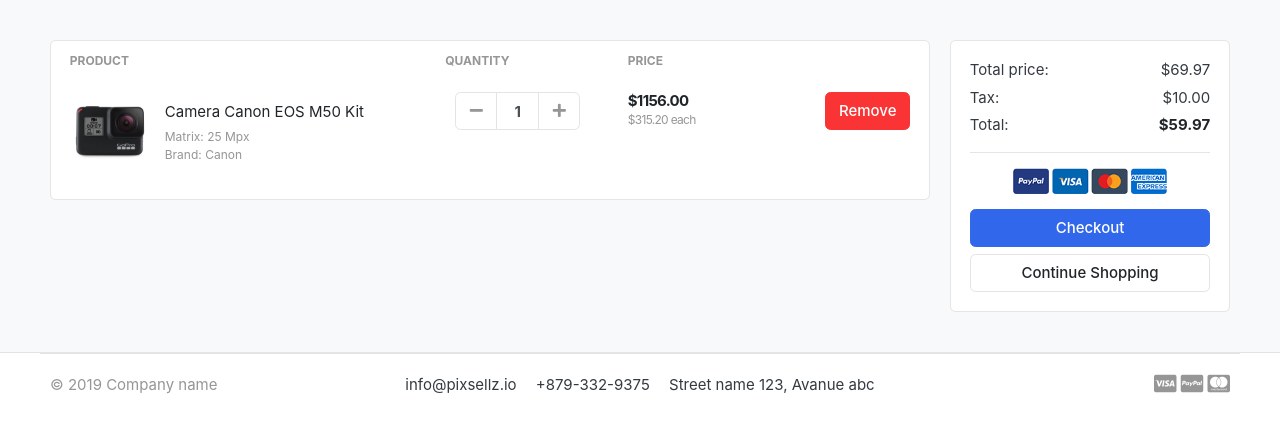
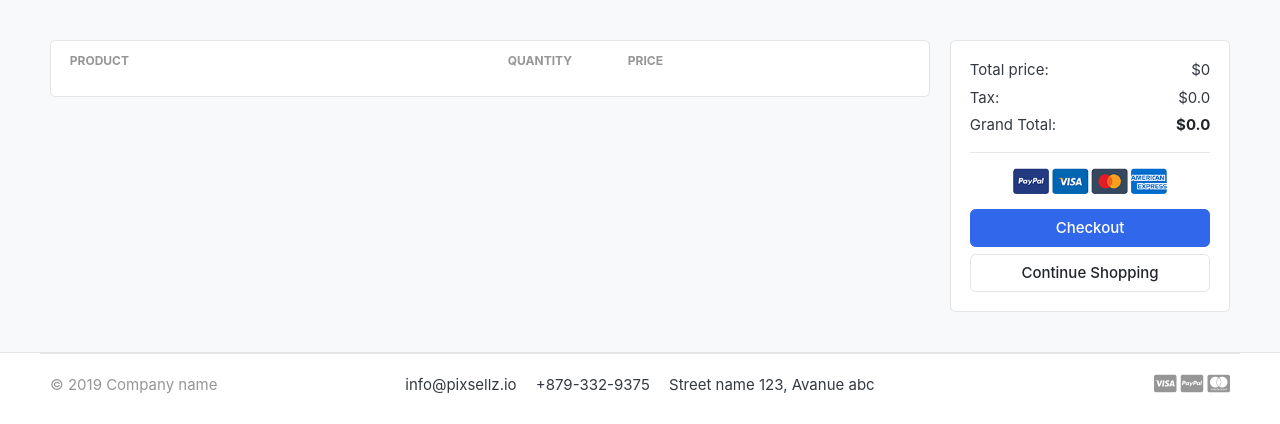
Before and after one commit to Al-amen/greatKart, a Django app: page /cart/ in a window 1280 px wide. Shown: the part 118-542 px from the top of the page. Run offline with Django 5.2, Linux system fonts and the light colour scheme; tables that the repository leaves empty hold one stand-in row (values such as "Sample post"); lists and menus that the app fills with data are empty; some libraries are stand-ins or nearby versions; some web fonts are replaced.

Commit message:
implements carts futionality

```diff
--- a/carts/models.py
+++ b/carts/models.py
@@ -16,5 +16,8 @@
     quantity = models.IntegerField()
     is_active = models.BooleanField(default=True)
 
+    def sub_total(self):
+        return self.product.price * self.quantity
+
     def __str__(self):
         return self.product
--- a/carts/templates/carts/cart.html
+++ b/carts/templates/carts/cart.html
@@ -23,12 +23,13 @@
     </tr>
     </thead>
     <tbody>
+    {% for cart_item  in cart_items %}
     <tr>
         <td>
             <figure class="itemside align-items-center">
-                <div class="aside"><img src="{% static "./images/items/11.jpg" %}" class="img-sm"></div>
+                <div class="aside"><img src="{{cart_item.product.images.url}}" class="img-sm"></div>
                 <figcaption class="info">
-                    <a href="#" class="title text-dark">Camera Canon EOS M50 Kit</a>
+                    <a href="#" class="title text-dark">{{cart_item.product.product_name}}</a>
                     <p class="text-muted small">Matrix: 25 Mpx <br> Brand: Canon</p>
                 </figcaption>
             </figure>
@@ -40,23 +41,24 @@
                                 <div class="input-group-prepend">
                                 <button class="btn btn-light" type="button" id="button-plus"> <i class="fa fa-minus"></i> </button>
                                 </div>
-                                <input type="text" class="form-control"  value="1">
+                                <input type="text" class="form-control"  value="{{cart_item.quantity}}">
                                 <div class="input-group-append">
-                                <button class="btn btn-light" type="button" id="button-minus"> <i class="fa fa-plus"></i> </button>
+                                <a href="{% url "carts:add_to_cart" cart_item.product.id %}" class="btn btn-light" type="button" id="button-minus"> <i class="fa fa-plus"></i> </a>
                                 </div>
                             </div> <!-- input-group.// -->
                         </div> <!-- col.// -->
         </td>
         <td>
             <div class="price-wrap">
-                <var class="price">$1156.00</var>
-                <small class="text-muted"> $315.20 each </small>
+                <var class="price">${{cart_item.sub_total}}</var>
+                <small class="text-muted"> ${{cart_item.product.price}} each </small>
             </div> <!-- price-wrap .// -->
         </td>
         <td class="text-right">
         <a href="" class="btn btn-danger"> Remove</a>
         </td>
     </tr>
+    {% endfor %}
 
 
     </tbody>
@@ -70,15 +72,15 @@
             <div class="card-body">
                 <dl class="dlist-align">
                   <dt>Total price:</dt>
-                  <dd class="text-right">$69.97</dd>
+                  <dd class="text-right">${{total}}</dd>
                 </dl>
                 <dl class="dlist-align">
                   <dt>Tax:</dt>
-                  <dd class="text-right"> $10.00</dd>
+                  <dd class="text-right"> ${{tax}}</dd>
                 </dl>
                 <dl class="dlist-align">
-                  <dt>Total:</dt>
-                  <dd class="text-right text-dark b"><strong>$59.97</strong></dd>
+                  <dt> Grand Total:</dt>
+                  <dd class="text-right text-dark b"><strong>${{grand_total}}</strong></dd>
                 </dl>
                 <hr>
                 <p class="text-center mb-3">
--- a/carts/urls.py
+++ b/carts/urls.py
@@ -1,6 +1,9 @@
 from django.urls import path
 from .import views
+app_name = 'carts'
 
 urlpatterns = [
     path('', views.cart, name='cart'),
+    path('add/<int:product_id>/', views.add_to_cart, name='add_to_cart'), # for function based view
+    #path('add/<int:product_id>/', views.AddToCartView.as_view(), name='add_to_cart'), # for class based view
 ]
--- a/carts/views.py
+++ b/carts/views.py
@@ -1,4 +1,81 @@
-from django.shortcuts import render
+from django.shortcuts import render,redirect,get_object_or_404
+from store.models import Product
+from .models import Cart,CartItem
+from django.views import View
 
-def cart(request):
-    return render(request, 'carts/cart.html')
+def _cart_id(request):
+    cart = request.session.session_key
+    if not cart:
+        cart = request.session.create()
+    return cart
+
+def add_to_cart(request,product_id):
+    product = Product.objects.get(id=product_id)
+    try:
+        cart = Cart.objects.get(cart_id = _cart_id(request))
+    except Cart.DoesNotExist:
+        cart = Cart.objects.create(cart_id = _cart_id(request))
+
+    cart.save()
+
+    try:
+        cart_item = CartItem.objects.get(product=product, cart=cart)
+        cart_item.quantity += 1
+        cart_item.save()
+    except CartItem.DoesNotExist:
+        cart_item = CartItem.objects.create(product=product, quantity=1, cart=cart)
+        cart_item.save()
+    return  redirect('carts:cart')
+
+class AddToCartView(View):
+    def get_cart_id(self, request):
+        cart_id = request.session.session_key
+        if not cart_id:
+            cart_id = request.session.create()
+        return cart_id
+
+    def post(self, request, product_id):
+        product = get_object_or_404(Product, id=product_id)
+
+        cart_id = self.get_cart_id(request)
+
+        cart, created = Cart.objects.get_or_create(cart_id=cart_id)
+
+        cart_item, created = CartItem.objects.get_or_create(product=product, cart=cart)
+        if not created:
+            cart_item.quantity += 1
+        cart_item.save()
+
+        return redirect('carts:cart')
+
+    # def post(self, request, product_id):
+    #     self.add_to_cart(request, product_id)
+    #     return redirect('carts:cart')
+
+    # def get(self, request, product_id):
+    #     self.add_to_cart(request, product_id)
+    #     return redirect('carts:cart')
+
+
+
+def cart(request,total=0,quantity=0, cart_items=None):
+    try:
+        cart = Cart.objects.get(cart_id=_cart_id(request))
+        cart_items = CartItem.objects.filter(cart=cart,is_active=True)
+        for cart_item in cart_items:
+            total = (cart_item.product.price * cart_item.quantity)
+            quantity += cart_item.quantity
+    except Cart.DoesNotExist:
+        cart_items = []
+        total = 0
+        quantity = 0
+    tax = (total * 0.2)
+    grand_total = total + tax
+    context = {
+        'cart_items': cart_items,
+        'total': total,
+        'quantity': quantity,
+        'tax': tax,
+        'grand_total': grand_total
+    }
+    return render(request, 'carts/cart.html',context=context)
--- a/store/templates/store/product-detail.html
+++ b/store/templates/store/product-detail.html
@@ -77,7 +77,7 @@
         {% else %}
             <div class="form-row">
                 <div class="col-sm-6">
-                    <a href="./product-detail.html" class="btn  btn-primary"> <span class="text">Add to cart</span> <i class="fas fa-shopping-cart"></i>  </a>
+                    <a href="{% url "carts:add_to_cart" product.id %}" class="btn  btn-primary"> <span class="text">Add to cart</span> <i class="fas fa-shopping-cart"></i>  </a>
                 </div>
                 <div class="col-sm-6">
                     <a href="" class="btn btn-light"> Buy now </a>
--- a/store/templates/store/store.html
+++ b/store/templates/store/store.html
@@ -134,7 +134,8 @@
                             <del class="price-old">$1980</del>
                         </div> <!-- price-wrap.// -->
                     </div>
-                    <a href="#" class="btn btn-block btn-success">Added to cart </a>
+                  <a href="{% url "carts:add_to_cart" product.id %}" class="btn btn-block btn-success">Added to cart </a>
+
                 </figcaption>
             </figure>
         </div> <!-- col.// -->
```
